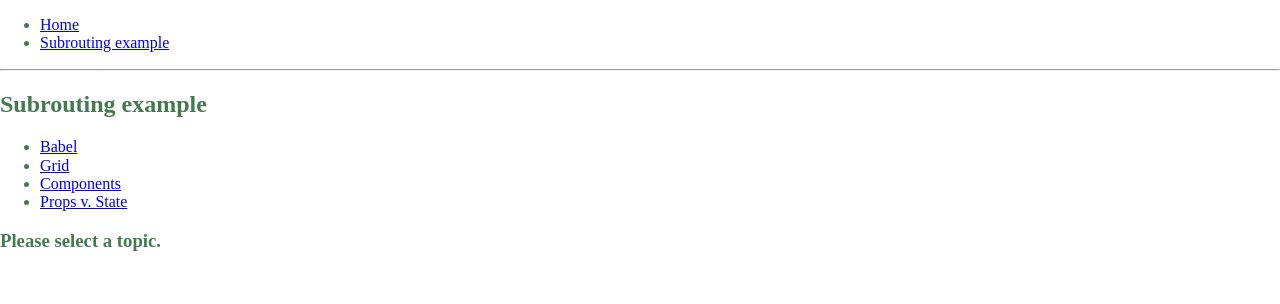
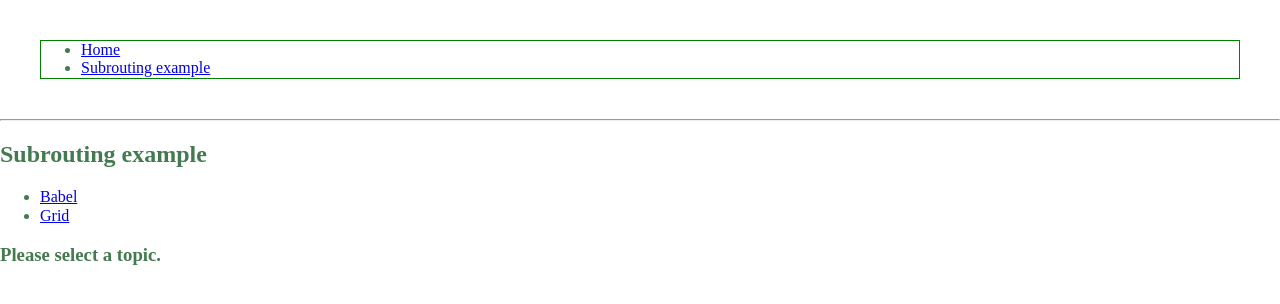
Before and after one commit to bcourtney5965/reactSeed, a React app: page /subrouting in a window 1280 px wide. Built offline with nearby package versions, Linux system fonts and the light colour scheme.

Commit message:
Fixes styling class classes, deletes old files & code

```diff
--- a/client/App.js
+++ b/client/App.js
@@ -1,7 +1,6 @@
 import React from 'react';
 import { BrowserRouter as Router, Route, Link } from 'react-router-dom';
 import { createStore } from 'redux';
-import Babel from './src/components/Babel/index.js';
 import Home from './src/pages/Home/index.js';
 import { Provider } from 'react-redux';
 import RootReducer from '../client/redux/reducers/baseReducer.js';
--- a/client/src/components/Babel/index.js
+++ /dev/null
@@ -1,236 +0,0 @@
-import React, { Component } from 'react';
-import * as _ from 'lodash';
-import './style.scss';
-
-
-export default class Babel extends Component {
-  constructor(props) {
-    super(props);
-    this.state = {
-      asyncAwaitWorks: false
-    }
-  }
-
-  defaultParams() {
-    let closure = (num=3) => num;
-    return closure() === 3;
-  }
-
-  restParams() {
-    let closure = (first, ...rest) => rest;
-    let nums = closure(null, 1, 2, 3);
-    return _.isEqual([1, 2, 3], nums);
-  }
-
-  spreadOperator() {
-    let originalArr = [1, 2, 3, 4];
-    let forArrays = _.isEqual([...originalArr], originalArr);
-    let obj1 = { foo: 'bar', x: 42 };
-    let obj2 = {...obj1};
-    let forObjects = _.isEqual(obj1, obj2);
-    return forArrays && forObjects;
-  }
-
-  templateLiteralString() {
-    let world = "world";
-    return "hello, world" === `hello, ${world}`;
-  }
-
-  objectDestructuring() {
-    let obj = {foo: 'bar', taco: 'cat'};
-    let {foo, taco} = obj;
-    return foo === 'bar' && taco === 'cat';
-  }
-
-  arrayDestructuring() {
-    let [a, b] = [5, 9];
-    return (a + b) === 14;
-  }
-
-  enhancedObjectLiterals() {
-    let a = 1, b = 2, c = 3;
-    let obj = {
-      a,
-      b,
-      c
-    }
-    return (obj.a + obj.b + obj.c) === 6;
-  }
-
-  arrowFunctions() {
-    let closure = () => {
-      return this;
-    }
-    return closure() !== undefined;
-  }
-
-  promises() {
-    var promise1 = new Promise(function(resolve, reject) {
-      setTimeout(resolve, 100, 'Promises work!!');
-    });
-
-    return promise1
-      .then( val => {
-        console.log(val);
-        return true;
-      })
-      .catch( e => {
-        console.error("ERROR in promises!!!: ", e);
-        return false;
-      });
-  }
-
-  letKeyword() {
-    let x = 1;
-    if (x === 1) {
-      let x = 2;
-    }
-    return x === 1
-  }
-
-  isInteger() {
-    return Number.isInteger(8);
-  }
-
-  stringIncludes() {
-    return 'sass'.includes('a');
-  }
-
-  forOf() {
-    let iterable = [10, 20, 30];
-    let sum = 0;
-    for (let value of iterable) {
-      sum += value;
-    }
-    return sum === 60;
-  }
-
-  maps() {
-    var myMap = new Map();
-    myMap.set('thisIsTheKey', "thisIsTheValue");
-    return myMap.get('thisIsTheKey') === 'thisIsTheValue';
-  }
-
-  maps() {
-    var myMap = new Map();
-    myMap.set('thisIsTheKey', "thisIsTheValue");
-    return myMap.get('thisIsTheKey') === 'thisIsTheValue';
-  }
-
-  sets() {
-    let mySet = new Set([1, 2, 2, 3, 3]);
-    let otherSet = new Set([1, 2, 3]);
-    let has2 = mySet.has(2);
-    return _.isEqual(mySet, otherSet) && has2;
-  }
-
-  arrayFrom() {
-    function closure() {
-      return Array.from(arguments);
-    }
-    let args = _.isEqual(closure(1, 2, 3), [1, 2, 3]);
-    let fromString = Array.from('hi');
-    let equalStrings = _.isEqual(fromString, ['h', 'i']);
-    return args && equalStrings;
-  }
-
-  arrayIncludes() {
-    return [1, 2, 3].includes(2);
-  }
-
-  exponentiation() {
-    return (4**3) === 64;
-  }
-
-  asyncAwait() {
-    function resolveAfter2Seconds() {
-      return new Promise(resolve => {
-        setTimeout(() => {
-          resolve("asyncAwait resolved");
-        }, 2000);
-      });
-    }
-
-    async function asyncCall() {
-      console.log('calling asyncAwait');
-      var result = await resolveAfter2Seconds();
-      console.log(result);
-      // expected output: "resolved"
-    }
-
-    asyncCall();
-  }
-
-  asyncAwait() {
-   function resolveAfter100milliSeconds() {
-     return new Promise(resolve => {
-       setTimeout(() => {
-         resolve(true);
-       }, 100);
-     });
-   }
-
-   async function asyncCall() {
-     console.log('calling');
-     var result = await resolveAfter100milliSeconds();
-     console.assert(result === true, 'AsyncAwait is broken!  Check your babel configuration.');
-   }
-
-   asyncCall();
-  }
-
-  objectValues() {
-    const object1 = {
-      a: 'somestring',
-      b: 42,
-      c: false
-    };
-    return _.isEqual(Object.values(object1), ["somestring", 42, false]);
-  }
-
-  // NOT TESTED
-  // const keyword
-  // asyncAwait
-
-  render() {
-    return (
-      <div className="DottedBox">
-        Hello {this.props.name}
-        <div className={this.defaultParams() ? '' : 'babel-error'}>Default parameters work: {this.defaultParams().toString()}</div>
-        <div className={this.restParams() ? '' : 'babel-error'}>Rest parameters work: {this.restParams().toString()}</div>
-        <div className={this.spreadOperator() ? '' : 'babel-error'}>Spread Operator works for array and objects (obj needs stage 2): {this.spreadOperator().toString()}</div>
-        <div className={this.templateLiteralString() ? '' : 'babel-error'}>Template literal string works: {this.templateLiteralString().toString()}</div>
-        <div className={this.objectDestructuring() ? '' : 'babel-error'}>Object destructuring works: {this.objectDestructuring().toString()}</div>
-        <div className={this.arrayDestructuring() ? '' : 'babel-error'}>Array destructuring works: {this.arrayDestructuring().toString()}</div>
-        <div className={this.enhancedObjectLiterals() ? '' : 'babel-error'}>Enhanced Object Literals work: {this.enhancedObjectLiterals().toString()}</div>
-        <div className={this.arrowFunctions() ? '' : 'babel-error'}>Arrow functions: {this.arrowFunctions().toString()}</div>
-        <div className={this.promises() ? '' : 'babel-error'}>Promises work: {this.promises().toString()}</div>
-        <div className={this.letKeyword() ? '' : 'babel-error'}>'let' keywork works: {this.letKeyword().toString()}</div>
-        <div className={this.isInteger() ? '' : 'babel-error'}>Number.isInteger works: {this.isInteger().toString()}</div>
-        <div className={this.stringIncludes() ? '' : 'babel-error'}>String.prototype.includes works: {this.stringIncludes().toString()}</div>
-        <div className={this.forOf() ? '' : 'babel-error'}>For of works: {this.forOf().toString()}</div>
-        <div className={this.maps() ? '' : 'babel-error'}>Maps work: {this.maps().toString()}</div>
-        <div className={this.sets() ? '' : 'babel-error'}>Sets work: {this.sets().toString()}</div>
-        <div className={this.arrayFrom() ? '' : 'babel-error'}>Array.from() works: {this.arrayFrom().toString()}</div>
-        <div className={this.arrayIncludes() ? '' : 'babel-error'}>Array.prototype.includes works: {this.arrayIncludes().toString()}</div>
-        <div className={this.exponentiation() ? '' : 'babel-error'}>Exponentiation operator works: {this.exponentiation().toString()}</div>
-        <div className={this.state.asyncAwaitWorks ? '' : 'babel-error'}>Async await: check console for AsyncAwait errors</div>
-        <div className={this.objectValues() ? '' : 'babel-error'}>Object.values works: {this.objectValues().toString()}</div>
-        <div>
-          <h1>CSS3 Grid</h1>
-          <div className="grid-container">
-            <div className="grid-item">1</div>
-            <div className="grid-item">2</div>
-            <div className="grid-item">3</div>
-            <div className="grid-item">4</div>
-            <div className="grid-item">5</div>
-            <div className="grid-item">6</div>
-            <div className="grid-item">7</div>
-            <div className="grid-item">8</div>
-            <div className="grid-item">9</div>
-          </div>
-        </div>
-      </div>
-    )
-  }
-}
--- a/client/src/components/Babel/style.scss
+++ /dev/null
@@ -1,4 +0,0 @@
-.DottedBox {
-  margin: 40px;
-  border: 5px dotted pink;
-}
--- a/client/src/components/Header/style.scss
+++ b/client/src/components/Header/style.scss
@@ -1,4 +1,4 @@
-.DottedBoxHome {
+.BorderBoxHeader {
   margin: 40px;
-  border: 5px dotted pink;
+  border: 1px solid green;
 }
--- a/client/src/components/Header/view.js
+++ b/client/src/components/Header/view.js
@@ -10,7 +10,7 @@ class View extends Component {
   render() {
     const { value } = this.props;
     return (
-      <ul>
+      <ul class={'BorderBoxHeader'}>
         <li>
           <Link to="/">Home</Link>
         </li>
--- a/client/src/pages/Home/style.scss
+++ b/client/src/pages/Home/style.scss
@@ -1,4 +1,4 @@
-.DottedBoxHome {
+.BorderBoxHome {
   margin: 40px;
-  border: 5px dotted pink;
+  border: 1px solid blue;
 }
--- a/client/src/pages/Home/view.js
+++ b/client/src/pages/Home/view.js
@@ -10,7 +10,7 @@ class View extends Component {
   render() {
     const { value } = this.props;
     return (
-      <div className="DottedBoxHome">
+      <div className="BorderBoxHome">
         <h1>Utilize the "Home" directory as a template (cp -R Home NewComponent) and add a route to get started</h1>
         <h2>Redux is hooked up too, click the button below to test</h2>
         <p>Redux hooked up:::: {value}</p>
--- a/client/src/pages/Subrouting/index.js
+++ b/client/src/pages/Subrouting/index.js
@@ -12,12 +12,6 @@ const Subrouting = ({ match }) => (
       </li>
       <li>
         <Link to={`${match.url}/grid`}>Grid</Link>
-      </li>
-      <li>
-        <Link to={`${match.url}/components`}>Components</Link>
-      </li>
-      <li>
-        <Link to={`${match.url}/props-v-state`}>Props v. State</Link>
       </li>
     </ul>
 
@@ -49,7 +43,7 @@ class GridSubroute extends Component {
 
   render() {
     return (
-      <div className="DottedBox">
+      <div className="BorderBoxSubrouting">
         <div>
           <h1>CSS3 Grid</h1>
           <div className="grid-container">
@@ -262,7 +256,7 @@ class Babel extends Component {
 
   render() {
     return (
-      <div className="DottedBox">
+      <div className="BorderBoxSubrouting">
         Hello {this.props.name}
         <div className={this.defaultParams() ? '' : 'babel-error'}>
           Default parameters work: {this.defaultParams().toString()}
--- a/client/src/pages/Subrouting/style.scss
+++ b/client/src/pages/Subrouting/style.scss
@@ -1,4 +1,4 @@
-.DottedBox {
+.BorderBoxSubrouting {
   margin: 25px;
-  border: 5px dotted pink;
+  border: 1px solid pink;
 }
```
Also changed, not shown: client/src/components/Babel/view.js (deleted).
